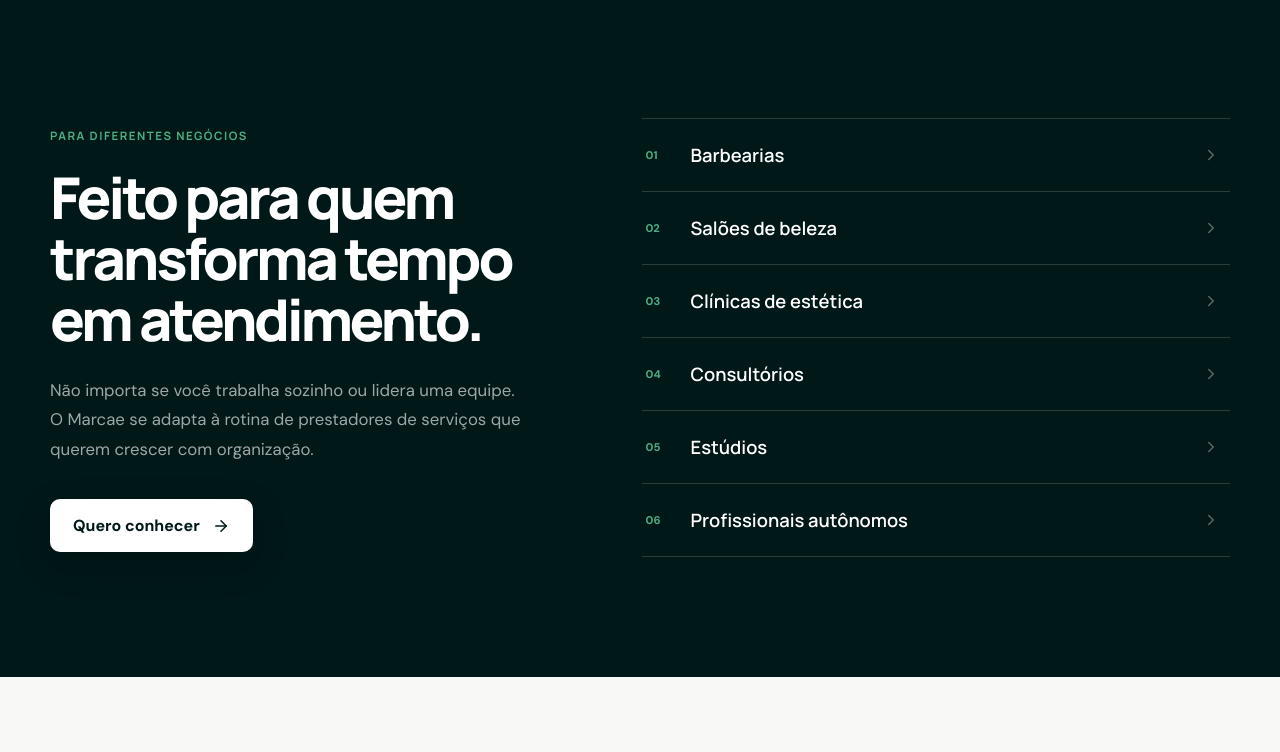
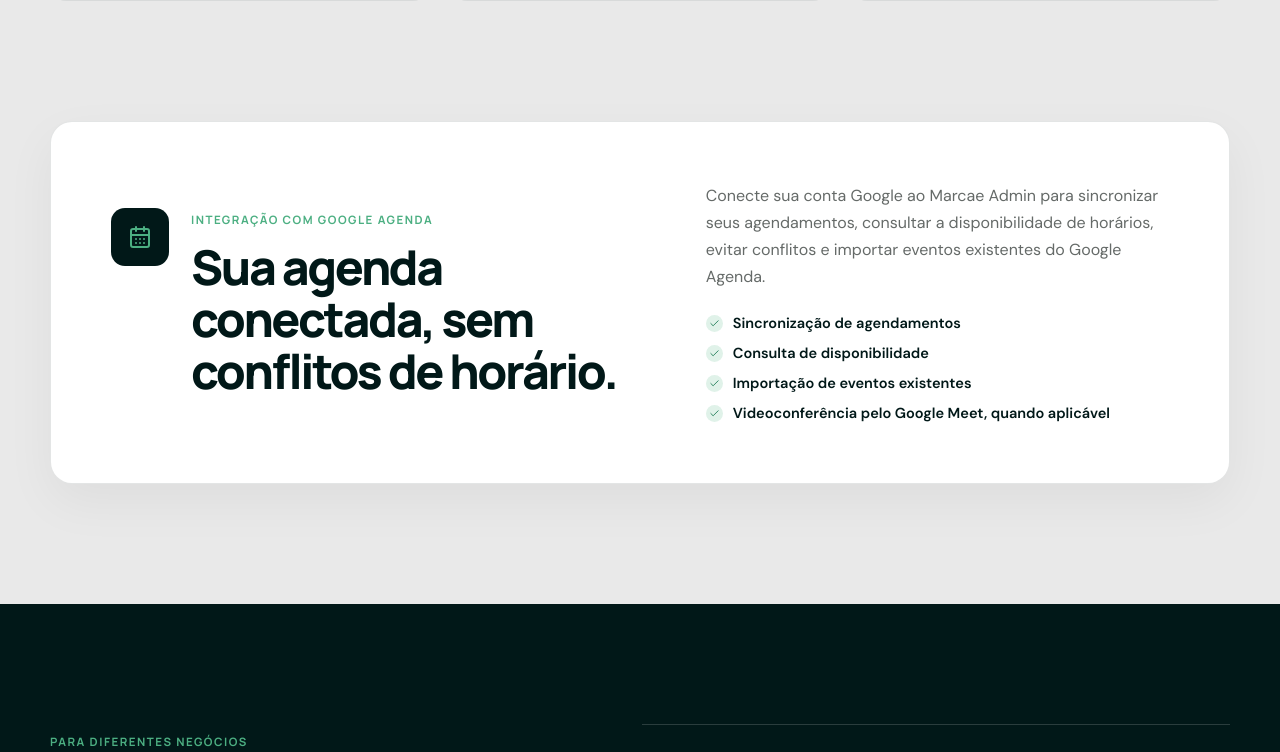
Before and after one commit to MatheusIA/landing-page-shearshub, a React (Vite) app: page / in a window 1280 px wide. Shown: the part 2030-2782 px from the top of the page. Built offline with nearby package versions, Linux system fonts and the light colour scheme.

Commit message:
feat: addd new informations on homepage

```diff
--- a/index.html
+++ b/index.html
@@ -5,7 +5,7 @@
    <meta charset="UTF-8" />
    <link rel="icon" type="image/png" href="/src/assets/logo.png" />
    <meta name="viewport" content="width=device-width, initial-scale=1.0" />
-   <meta name="description" content="Marcae Agendamentos: sistema de agendamentos online para gerenciar agenda, clientes, equipe, serviços e finanças do seu negócio." />
+   <meta name="description" content="Marcae Admin é um aplicativo de gestão para profissionais autônomos e empresas de serviços, com agenda, clientes, equipe, finanças e integração com o Google Agenda." />
    <meta name="keywords" content="Marcae, Marcae Agendamentos, Marcae Agendamentos Online, Marcae Admin, sistema de agendamento, agenda online, gestão de agendamentos, aplicativo de agendamento, gestão para prestadores de serviços, agenda para barbearia, agenda para salão de beleza" />
    <meta name="robots" content="index, follow, max-image-preview:large" />
    <meta name="author" content="Marcae" />
@@ -14,7 +14,7 @@
    <meta property="og:type" content="website" />
    <meta property="og:site_name" content="Marcae" />
    <meta property="og:title" content="Marcae Agendamentos Online — Gestão simples para o seu negócio" />
-   <meta property="og:description" content="Organize agendamentos, clientes, equipe, serviços e finanças em uma única plataforma." />
+   <meta property="og:description" content="Organize agendamentos, clientes, equipe, serviços e finanças, com integração ao Google Agenda." />
    <meta property="og:image" content="/src/assets/logo.png" />
    <meta name="twitter:card" content="summary_large_image" />
    <meta name="twitter:title" content="Marcae Agendamentos Online" />
@@ -29,7 +29,7 @@
          "applicationCategory": "BusinessApplication",
          "operatingSystem": "Windows",
          "inLanguage": "pt-BR",
-         "description": "Sistema de agendamentos online para gerenciar agenda, clientes, equipe, serviços e informações financeiras.",
+         "description": "Aplicativo de gestão para profissionais autônomos e empresas de serviços, com agenda, clientes, equipe, finanças e integração com o Google Agenda.",
          "downloadUrl": "https://github.com/guhdsrosa/marcae-desktop-releases/releases/download/v1.0.3/Marcae-Administrador-Setup-1.0.3.exe",
          "offers": {
             "@type": "Offer",
--- a/src/App.css
+++ b/src/App.css
@@ -378,6 +378,69 @@
    line-height: 1.65;
    font-size: 0.93rem;
 }
+.calendar-section {
+   padding-top: 0;
+}
+.calendar-panel {
+   display: grid;
+   grid-template-columns: 1fr 0.9fr;
+   gap: 80px;
+   align-items: center;
+   padding: 60px;
+   border: 1px solid var(--line);
+   border-radius: 22px;
+   background: #fff;
+   box-shadow: 0 18px 50px #0118180d;
+}
+.calendar-heading {
+   display: grid;
+   grid-template-columns: 58px 1fr;
+   gap: 22px;
+   align-items: start;
+}
+.calendar-icon {
+   width: 58px;
+   height: 58px;
+   display: grid;
+   place-items: center;
+   border-radius: 14px;
+   background: var(--primary);
+   color: var(--success);
+}
+.calendar-heading .kicker {
+   margin-bottom: 14px;
+}
+.calendar-heading h2 {
+   color: var(--primary);
+   font: 800 clamp(2rem, 4vw, 3rem)/1.08 Manrope;
+   letter-spacing: -0.05em;
+}
+.calendar-copy > p {
+   color: var(--muted);
+   font-size: 1rem;
+   line-height: 1.7;
+}
+.calendar-copy ul {
+   display: grid;
+   gap: 11px;
+   margin-top: 24px;
+   list-style: none;
+}
+.calendar-copy li {
+   display: flex;
+   align-items: center;
+   gap: 10px;
+   color: var(--primary);
+   font-size: 0.91rem;
+   font-weight: 600;
+}
+.calendar-copy li svg {
+   flex: 0 0 auto;
+   padding: 3px;
+   border-radius: 50%;
+   background: #e0f2e9;
+   color: #25815c;
+}
 .audience-section {
    background: var(--primary);
    color: #fff;
@@ -632,7 +695,8 @@
    }
    .hero-grid,
    .audience-grid,
-   .download-panel {
+   .download-panel,
+   .calendar-panel {
       grid-template-columns: 1fr;
    }
    .hero-copy {
@@ -662,7 +726,8 @@
       grid-template-columns: repeat(2, 1fr);
    }
    .audience-grid,
-   .download-panel {
+   .download-panel,
+   .calendar-panel {
       gap: 55px;
    }
    .download-panel {
@@ -739,6 +804,17 @@
    .section {
       padding: 85px 0;
    }
+   .calendar-section {
+      padding-top: 0;
+   }
+   .calendar-panel {
+      padding: 34px 24px;
+      gap: 34px;
+      border-radius: 18px;
+   }
+   .calendar-heading {
+      grid-template-columns: 1fr;
+   }
    .feature-grid,
    .showcase-grid {
       grid-template-columns: 1fr;
--- a/src/App.tsx
+++ b/src/App.tsx
@@ -117,9 +117,13 @@
                         <Sparkles size={15} /> Gestão simples. Negócio organizado.
                      </div>
                      <h1>
-                        Mais tempo para seus clientes. <span>Menos tempo com a gestão.</span>
+                        Organize seus agendamentos. <span>Simplifique a gestão do seu negócio.</span>
                      </h1>
-                     <p>Agendamentos online, clientes, equipe e finanças reunidos em uma plataforma feita para quem presta serviços.</p>
+                     <p>
+                        O Marcae Admin é um aplicativo de gestão para profissionais autônomos e empresas de serviços. Organize sua
+                        agenda, clientes, serviços e equipe, acompanhe seus resultados financeiros e centralize sua rotina de
+                        atendimentos em um só lugar.
+                     </p>
                      <div className="hero-actions">
                         <a className="button button-light" href="#download">
                            Baixar o Marcae <Download size={19} />
@@ -208,6 +212,31 @@
                            <p>{text}</p>
                         </article>
                      ))}
+                  </div>
+               </div>
+            </section>
+            <section className="section calendar-section" aria-labelledby="google-calendar-title">
+               <div className="container calendar-panel">
+                  <div className="calendar-heading">
+                     <span className="calendar-icon" aria-hidden="true">
+                        <CalendarDays />
+                     </span>
+                     <div>
+                        <span className="kicker">INTEGRAÇÃO COM GOOGLE AGENDA</span>
+                        <h2 id="google-calendar-title">Sua agenda conectada, sem conflitos de horário.</h2>
+                     </div>
+                  </div>
+                  <div className="calendar-copy">
+                     <p>
+                        Conecte sua conta Google ao Marcae Admin para sincronizar seus agendamentos, consultar a disponibilidade de
+                        horários, evitar conflitos e importar eventos existentes do Google Agenda.
+                     </p>
+                     <ul aria-label="Recursos da integração com o Google Agenda">
+                        <li><Check size={17} /> Sincronização de agendamentos</li>
+                        <li><Check size={17} /> Consulta de disponibilidade</li>
+                        <li><Check size={17} /> Importação de eventos existentes</li>
+                        <li><Check size={17} /> Videoconferência pelo Google Meet, quando aplicável</li>
+                     </ul>
                   </div>
                </div>
             </section>
```
